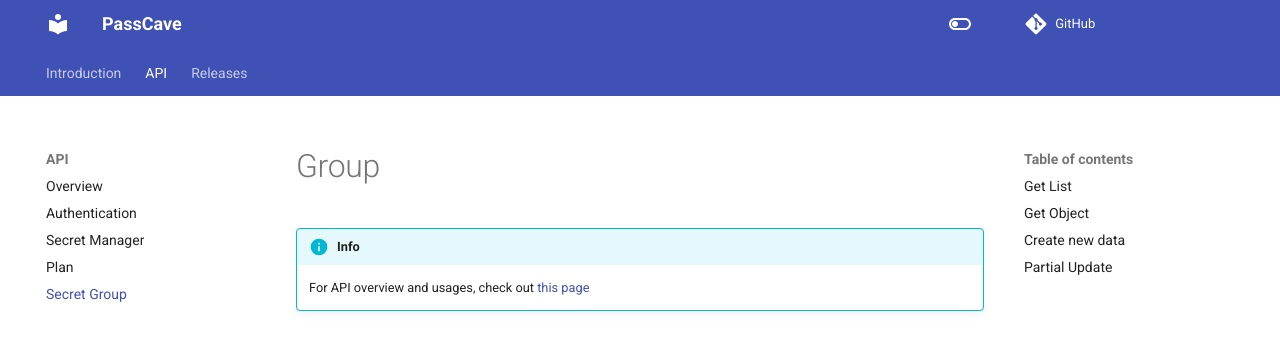
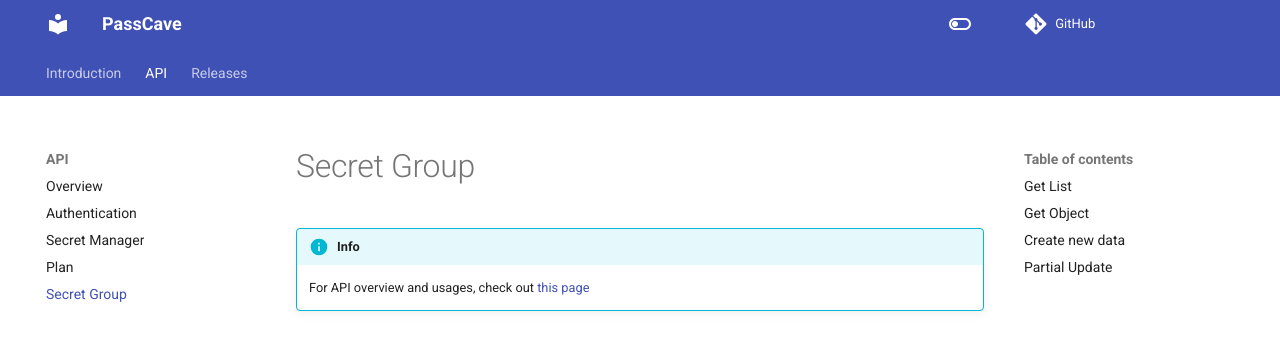
Before and after one commit to purnendukar/PassCave-backend, an MkDocs documentation site: the page built from docs/api/4-secret-group.md, in a window 1280 px wide and 900 px high. Shown: the top 344 px of the window. Built offline with MkDocs 1.6.1 and Material for MkDocs 9.7.7, drawn with Linux system fonts in a browser that asks for light colours; comment, search, counter and statistics services are not loaded.

Commit message:
chore: secret group page title

```diff
--- a/docs/api/4-secret-group.md
+++ b/docs/api/4-secret-group.md
@@ -1,4 +1,4 @@
-# Group
+# Secret Group
 
 !!!info
     For API overview and usages, check out [this page](0-overview.md)
```
